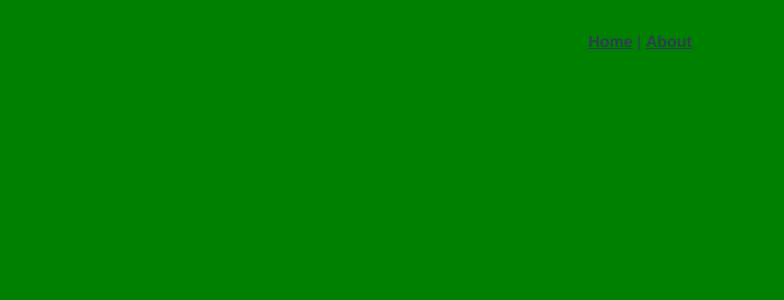
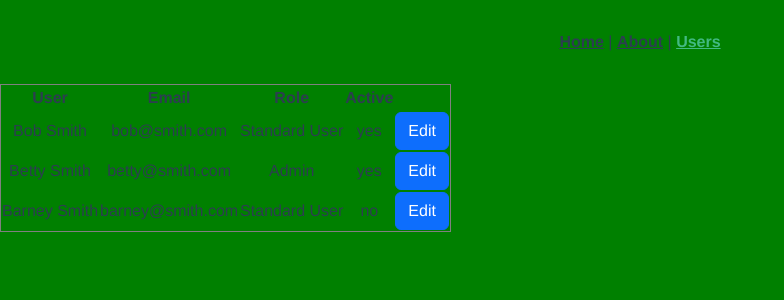
Before and after one commit to Jacobwkidd/vue-final-project, a Vue app: page /users in a window 1280 px wide. Before the commit this address had no page. Shown: the top 300 px of the page, without its empty margins (0-784 px from the left). Built offline with nearby package versions, Linux system fonts and the light colour scheme; data requests are answered from the project's data file.

Commit message:
step 2 on create the user detials view

```diff
--- a/src/App.vue
+++ b/src/App.vue
@@ -1,7 +1,8 @@
 <template>
   <nav>
     <router-link :to="{name: 'home'}">Home</router-link> |
-    <router-link to="/about">About</router-link>
+    <router-link to="/about">About</router-link> |
+    <router-link :to="{name: 'UserList'}">Users</router-link>
   </nav>
   <router-view/>
 </template>
--- a/src/router/index.js
+++ b/src/router/index.js
@@ -1,5 +1,6 @@
 import { createRouter, createWebHistory } from 'vue-router'
 import HomeView from '../views/HomeView.vue'
+import UserList from '../views/UserList.vue'
 
 const routes = [
   {
@@ -14,6 +15,11 @@ const routes = [
     // this generates a separate chunk (about.[hash].js) for this route
     // which is lazy-loaded when the route is visited.
     component: () => import(/* webpackChunkName: "about" */ '../views/AboutView.vue')
+  },
+  {
+    path: '/users',
+    name: 'UserList',
+    component: UserList
   }
 ]
 
--- /dev/null
+++ b/src/views/UserList.vue
@@ -0,0 +1,53 @@
+<template>
+    <div class="user-list">
+        <table border="1">
+            <tr>
+                <th>User</th>
+                <th>Email</th>
+                <th>Role</th>
+                <th>Active</th>
+                <th></th>
+            </tr>
+            <tr v-for="u in users" :key="u.id">
+                <td>{{u.firstName + " " + u.lastName}}</td>
+                <td>{{u.email}}</td>
+                <td>{{getRoleNameById(u.roleId)}}</td>
+                <td>{{u.active ? "yes" : "no"}}</td>
+                <td>
+                    <button class="btn btn-primary" @click="editUser(u.id)">Edit</button>
+                </td>
+            </tr>
+        </table>
+    </div>
+</template>
+
+<script>
+import {getAllUsers, getAllRoles} from "@/api"
+
+export default {
+    data(){
+        return {
+            users: [],
+            roles:[]
+        }
+    },
+    mounted(){
+        getAllUsers().then(users => this.users = users);
+        getAllRoles().then(roles => this.roles = roles);
+    },
+    methods:{
+        getRoleNameById(id){
+          const role = this.roles.find(r => r.id == id);
+          return role?.name;
+          // Note the nullish operator - I noticed that this method gets called even before the roles have been fetched!
+        },
+        editUser(id){
+            console.log("TODO: edit user " + id);
+        }
+    }
+}
+</script>
+
+<style scoped>
+  /*Put CSS styles here*/
+</style>
```
